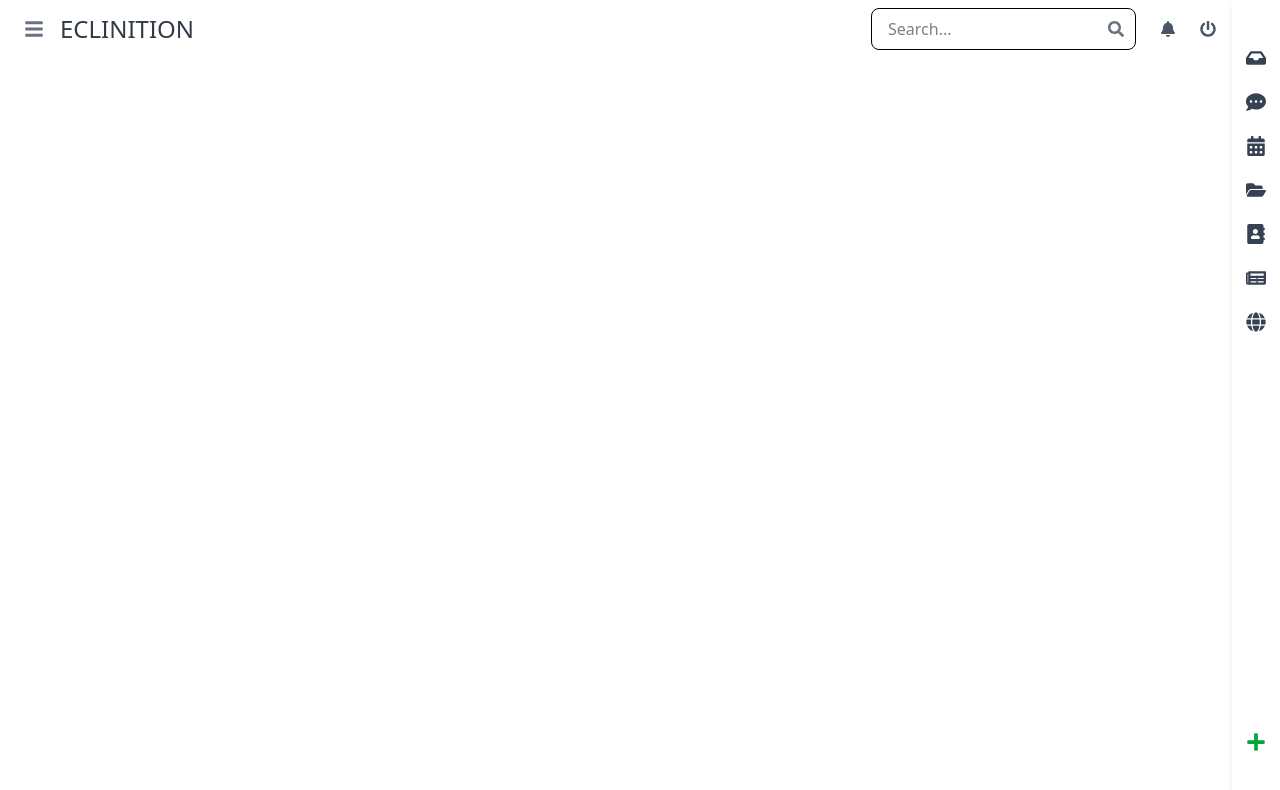
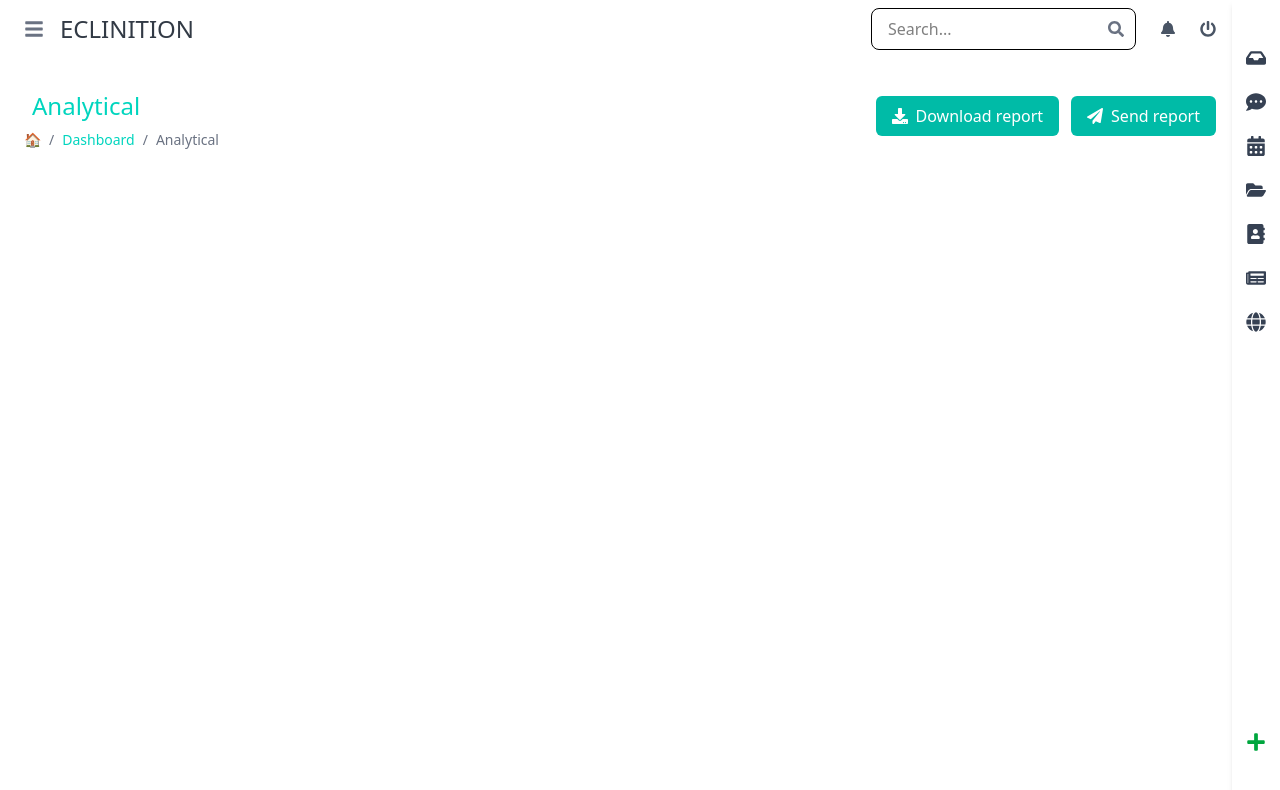
Before and after one commit to SharmaNehaJava/wrraptheme, a React (Vite) app: page / in a window 1280 px wide. Before the commit this address had no page. Shown: the top 790 px of the page. Built offline with nearby package versions, Linux system fonts and the light colour scheme.

Commit message:
heading created

```diff
--- a/src/App.jsx
+++ b/src/App.jsx
@@ -1,15 +1,26 @@
 import { BrowserRouter as Router, Routes, Route } from "react-router-dom";
 import Navbar from "./components/Navbar";
 import RightSidebar from "./components/RightSidebar";
+import Heading from "./components/Heading";
+import { FaDownload, FaPaperPlane } from "react-icons/fa";
 
 function App() {
-
-
   return (
     <>
       <Router>
         <Navbar />
         <RightSidebar/>
+        <Heading
+        title="Analytical"
+        breadcrumbs={[
+          { text: "Dashboard" },
+          { text: "Analytical" },
+        ]}
+        buttons={[
+          { text: "Download report", icon: <FaDownload />, onClick: () => alert("Downloading...") },
+          { text: "Send report", icon: <FaPaperPlane />,  onClick: () => alert("Sending...") },
+        ]}
+      />
         <Routes>
           {/* <Route path="/" element={<Home />} />
           <Route path="/about" element={<About />} />
--- /dev/null
+++ b/src/components/Heading.jsx
@@ -0,0 +1,42 @@
+import React from "react";
+
+const Heading = ({ title, breadcrumbs, buttons }) => {
+  return (
+    <div className="p-6 flex justify-between items-center pr-16 ">
+      {/* Left Section - Title & Breadcrumbs */}
+      <div>
+        <h1 className="text-2xl font-medium text-teal-400 p-2">{title}</h1>
+        <div className="flex items-center text-gray-500 text-sm">
+        <span className="">🏠</span>
+        <span className="mx-2">/</span>
+          {breadcrumbs.map((crumb, index) => (
+            <span key={index} className="flex items-center">
+              <span className={index === breadcrumbs.length - 1 ? "text-gray-500 font-medium" : "text-teal-400"}>
+                {crumb.text}
+              </span>
+              {index < breadcrumbs.length - 1 && <span className="mx-2">/</span>}
+            </span>
+          ))}
+        </div>
+      </div>
+
+      {/* Right Section - Buttons */}
+      <div className="flex space-x-3">
+        {buttons.map((btn, index) => (
+          <button
+            key={index}
+            className={`px-4 py-2 rounded-md flex items-center gap-2 ${
+              btn.color === "blue" ? "bg-blue-600 text-white" : "bg-teal-500 text-white"
+            }`}
+            onClick={btn.onClick}
+          >
+            {btn.icon && <span>{btn.icon}</span>}
+            {btn.text}
+          </button>
+        ))}
+      </div>
+    </div>
+  );
+};
+
+export default Heading;
```
